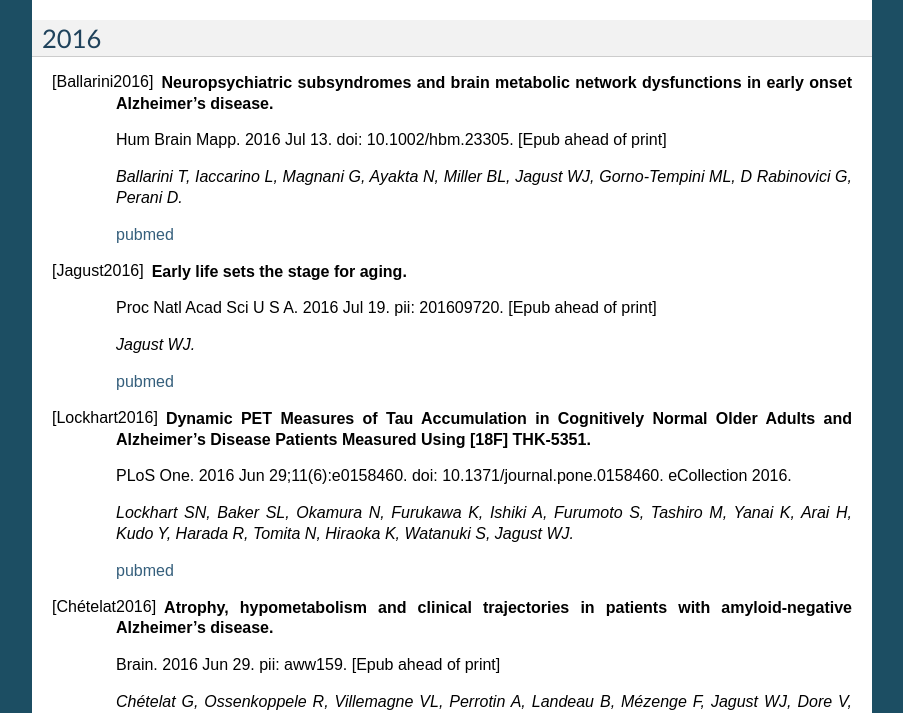
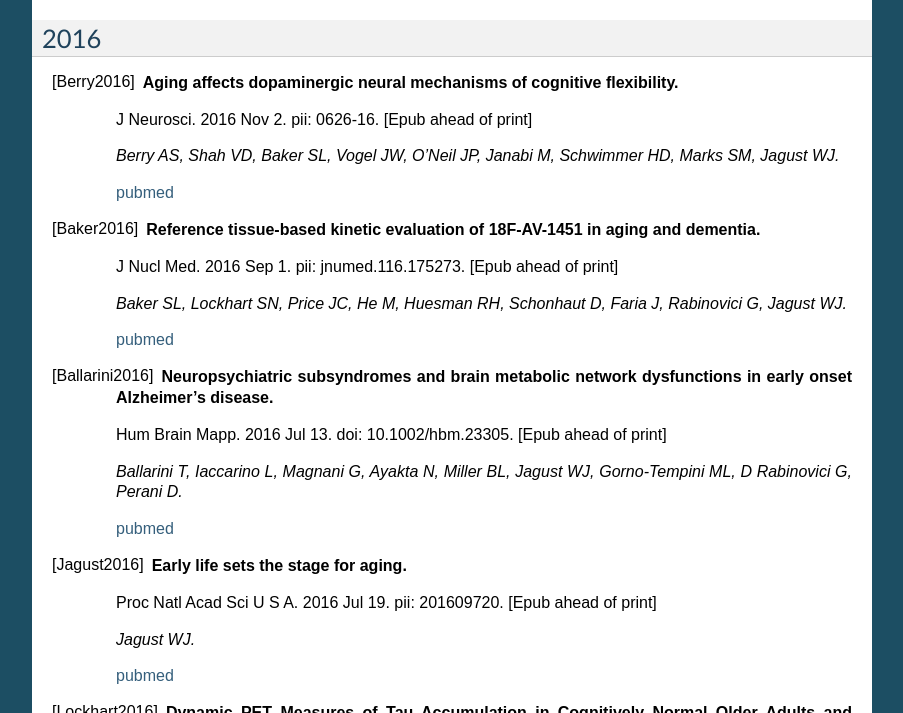
Before and after one commit to illdopejake/Website, a Sphinx documentation site: the page built from jagustlab/source/publications.rst, in a window 1280 px wide and 900 px high, scrolled down 611 px, cut to the strip 187-900 px from the top of the window. Shown: the whole strip, without its empty margins (198-1101 px from the left). Built offline with Sphinx 7.4.7, drawn with Linux system fonts in a browser that asks for light colours; formulas are drawn with MathJax 3; pages that are not in the unit, such as notebooks, are missing from menus.

Commit message:
added Anne's publication

```diff
--- a/jagustlab/source/publications.rst
+++ b/jagustlab/source/publications.rst
@@ -16,6 +16,24 @@ Publication Timeline
 
 2016
 ====
+.. [Berry2016]
+	**Aging affects dopaminergic neural mechanisms of cognitive flexibility.**
+
+	J Neurosci. 2016 Nov 2. pii: 0626-16. [Epub ahead of print]
+
+	*Berry AS, Shah VD, Baker SL, Vogel JW, O'Neil JP, Janabi M, Schwimmer HD, Marks SM, Jagust WJ.*
+
+	`pubmed <https://www.ncbi.nlm.nih.gov/pubmed/27807030>`_
+
+.. [Baker2016]
+	**Reference tissue-based kinetic evaluation of 18F-AV-1451 in aging and dementia.**
+
+	J Nucl Med. 2016 Sep 1. pii: jnumed.116.175273. [Epub ahead of print]
+
+	*Baker SL, Lockhart SN, Price JC, He M, Huesman RH, Schonhaut D, Faria J, Rabinovici G, Jagust WJ.*
+
+	`pubmed <http://www.ncbi.nlm.nih.gov/pubmed/27587706>`_
+
 .. [Ballarini2016]
 	**Neuropsychiatric subsyndromes and brain metabolic network dysfunctions in early onset Alzheimer's disease.**
 
```
